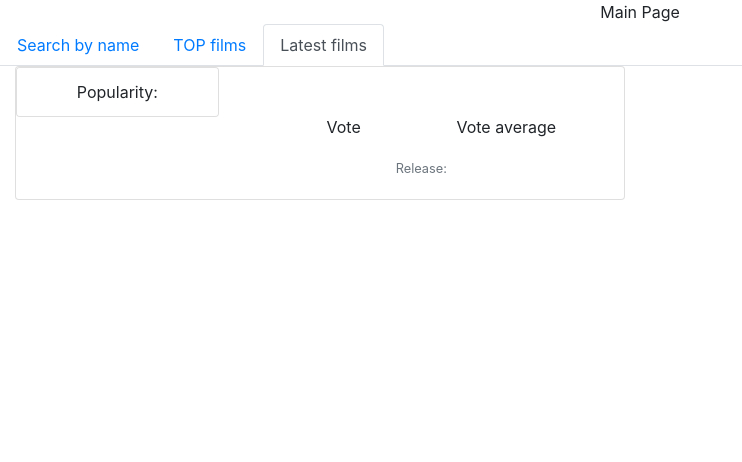
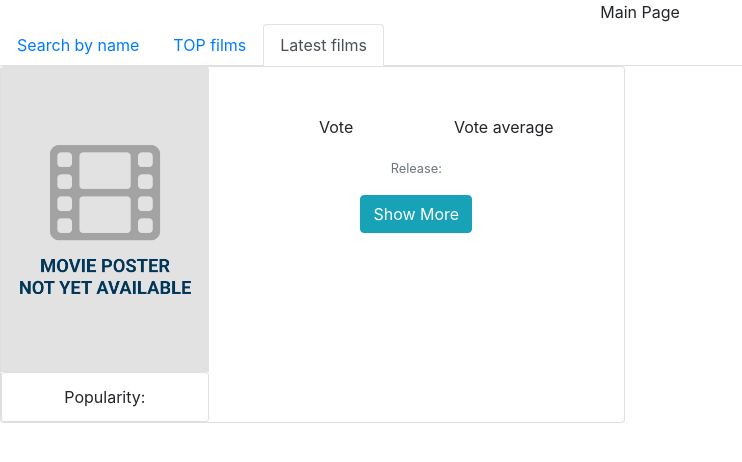
Before and after one commit to vkostyrka/films-dashboard, a React (Create React App) app: page / in a window 1280 px wide. Both pictures are taken after a click on the tab "Latest films". Shown: the top 462 px of the page, without its empty margins (0-742 px from the left). Built offline with nearby package versions, Linux system fonts and the light colour scheme; no server answers.

Commit message:
make more info component

```diff
--- a/src/components/LatestMovie/LatestMovie.jsx
+++ b/src/components/LatestMovie/LatestMovie.jsx
@@ -1,13 +1,15 @@
 import React from 'react';
 import MovieCard from "../Movie/MovieCard";
+import MovieItem from "../Movie/MovieItem";
 
 class LatestMovie extends React.Component {
   constructor(props) {
     super(props);
-    this.state = { latestMovie: {} }
+    this.state = { latestMovie: {}, showMore: false };
+    this.showMoreInfo = this.showMoreInfo.bind(this)
   }
 
-  componentWillMount() {
+  componentDidMount() {
     fetch(`${process.env.REACT_APP_API_HOST}movie/latest?api_key=${process.env.REACT_APP_API_KEY}`)
       .then(response => response.json())
       .then(data => {
@@ -15,11 +17,21 @@ class LatestMovie extends React.Component {
       })
   }
 
+  renderMoreInfoBlock() {
+    if (this.state.showMore) {
+      return <MovieItem movieData={this.state.latestMovie}/>;
+    }
+  }
+
+  showMoreInfo() {
+    this.setState({showMore: true})
+  }
+
   render() {
-    const movie = this.state.latestMovie;
     return(
-      <div className="latest-film">
-        <MovieCard attributes={movie} />
+      <div className="latest-film row">
+        <MovieCard attributes={this.state.latestMovie} showMoreInfo={this.showMoreInfo} />
+        { this.renderMoreInfoBlock() }
       </div>
     )
   }
--- a/src/components/Movie/MovieCard.jsx
+++ b/src/components/Movie/MovieCard.jsx
@@ -2,18 +2,21 @@ import React from "react";
 import MovieConstants from "./MovieConstants";
 
 export default function MovieCard(props) {
-  const poster = props.attributes.poster_path ?
-    <img
-      src={
-        MovieConstants.imageSource + props.attributes.poster_path
-      }
-      className="card-img-top"
-      alt={props.title}
-    /> : null;
+  const poster = props.attributes.poster_path
+    ? <img
+        src={ MovieConstants.imageSource + props.attributes.poster_path }
+        className="card-img-top"
+        alt={props.title}
+      />
+    : <img
+        src={process.env.PUBLIC_URL + '/images/default-movie.jpg'}
+        className="card-img-top"
+        alt="default-image"
+    />;
 
   return (
     <div className="col-6">
-      <div className="card mb-3" style={{ maxWidth: "740px" }}>
+      <div className="card mb-3" style={{maxWidth: "740px"}}>
         <div className="row no-gutters">
           <div className="col-md-4">
             {poster}
@@ -55,6 +58,8 @@ export default function MovieCard(props) {
                   Release: {props.attributes.release_date}
                 </small>
               </p>
+              <button className="btn btn-info" onClick={() => props.showMoreInfo(props.attributes.id)}>Show More
+              </button>
             </div>
           </div>
         </div>
--- /dev/null
+++ b/src/components/Movie/MovieItem.jsx
@@ -0,0 +1,35 @@
+import React from 'react'
+
+export default function MovieCard(props) {
+  const genres = props.movieData.genres.map(item =>
+    <span className="mx-2" key={item.id}>{item.name}</span>
+  );
+  const companies = props.movieData.production_companies.map(item =>
+    <span className="mx-2" key={item.id}>{item.name}</span>
+  );
+  const countries = props.movieData.production_countries.map(item =>
+    <span className="mx-2" key={item.iso_3166_1}>{item.name}</span>
+  );
+
+  return (
+    <div className="card mb-3" style={{maxWidth: "740px"}}>
+      <h2 className="card-title">{props.movieData.title} Details</h2>
+      <div className="card-body">
+        <p>Budget: {props.movieData.budget} $</p>
+        <p>Duration: <span className="badge badge-info">{props.movieData.runtime} min.</span></p>
+        <h6>Genres</h6>
+        {genres}
+        <hr/>
+        <h6>Companies</h6>
+        {companies}
+        <hr/>
+        <h6>Countries</h6>
+        {countries}
+        <hr/>
+        <p>Status: <span className="badge badge-info">{props.movieData.status}</span></p>
+        {/* eslint-disable-next-line react/jsx-no-target-blank */}
+        <a target="_blank" href={`https://www.imdb.com/title/${props.movieData.imdb_id}`}>Open on IMDB</a>
+      </div>
+    </div>
+  )
+}
--- a/src/components/SearchByNameTab/SearchByNameTab.jsx
+++ b/src/components/SearchByNameTab/SearchByNameTab.jsx
@@ -1,39 +1,59 @@
 import React from 'react';
 import MovieCard from "../Movie/MovieCard";
+import MovieItem from "../Movie/MovieItem";
 
-class SearchByNameTab extends React.Component{
+class SearchByNameTab extends React.Component {
   constructor(props) {
     super(props);
     this.state = {
       searchInput: "",
       results: [],
       errorsList: [],
+      moreDetailsMovie: {},
     };
-    this.sendRequest = this.sendRequest.bind(this);
-    this.handleChange = this.handleChange.bind(this)
+    this.sendRequestBySearchInput = this.sendRequestBySearchInput.bind(this);
+    this.handleChange = this.handleChange.bind(this);
+    this.showMoreInfo = this.showMoreInfo.bind(this);
   }
 
-  sendRequest() {
+  sendRequestBySearchInput() {
     fetch(`${process.env.REACT_APP_API_HOST}search/movie?query=${this.state.searchInput}&api_key=${process.env.REACT_APP_API_KEY}`)
       .then(response => response.json())
       .then(data => {
         data.total_results ?
-          this.setState({results: data.results, errorsList: []}) :
-          this.setState({results: [], errorsList: ["Not Found"]})
+          this.setState({results: data.results, errorsList: [], moreDetailsMovie: {}}) :
+          this.setState({results: [], errorsList: ["Not Found"], moreDetailsMovie: {}})
       })
       .catch(error => {
         this.setState({errorsList: error.errors})
       })
   }
 
-  handleChange (e) {
+  handleChange(e) {
     this.setState({searchInput: e.target.value})
+  }
+
+  showMoreInfo(movieId) {
+    fetch(`${process.env.REACT_APP_API_HOST}movie/${movieId}?api_key=${process.env.REACT_APP_API_KEY}`)
+      .then(response => response.json())
+      .then(data => {
+        this.setState({
+          results: this.state.results.filter(item => item.id === movieId),
+          moreDetailsMovie: data
+        })
+      });
+  }
+
+  renderMoreInfoBlock() {
+    if (Object.entries(this.state.moreDetailsMovie).length) {
+      return <MovieItem movieData={this.state.moreDetailsMovie}/>;
+    }
   }
 
   render() {
     const filmsList = this.state.results;
     const resultSearch = filmsList.map(item =>
-      <MovieCard attributes={item} key={item.id} />
+      <MovieCard attributes={item} showMoreInfo={this.showMoreInfo} key={item.id}/>
     );
     const errors = this.state.errorsList;
     const errorsMessages = errors.map(item =>
@@ -43,10 +63,11 @@ class SearchByNameTab extends React.Component{
     return (
       <div className="search-by-name-tab">
         <input placeholder="Enter a film name" type="text" onChange={this.handleChange}/>
-        <input type="submit" onClick={this.sendRequest} value="Search" />
+        <input type="submit" onClick={this.sendRequestBySearchInput} value="Search"/>
         {errorsMessages}
         <div className="row">
-          { resultSearch }
+          {resultSearch}
+          {this.renderMoreInfoBlock()}
         </div>
       </div>
     );
```
Also changed, not shown: public/images/default-movie.jpg (added).
